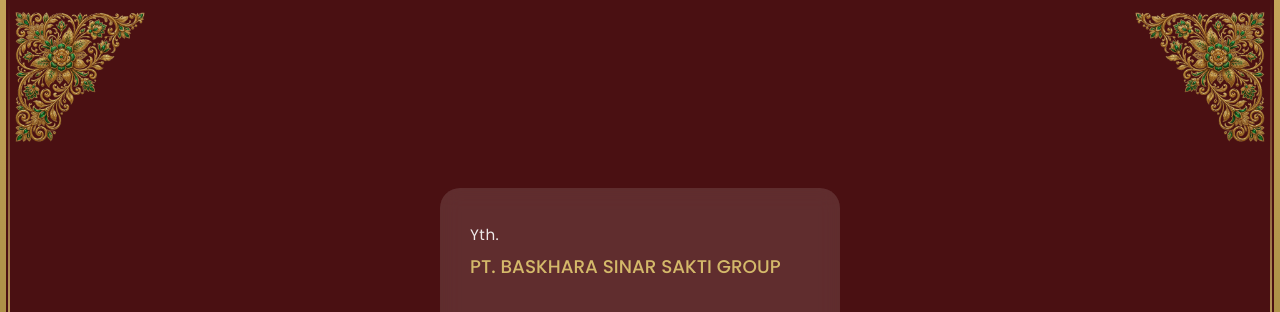
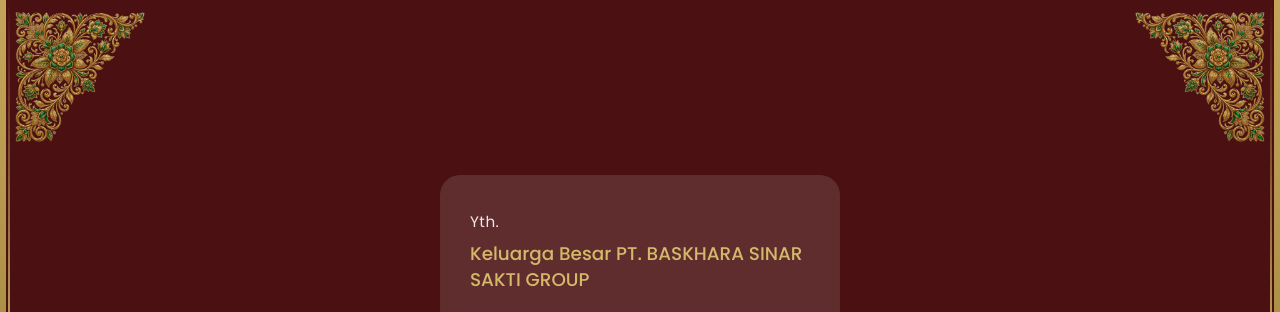
Before and after one commit to RickkZC/undangan-khitan-kenzo, a website: page kenzo-4.html in a window 1280 px wide. Shown: the part 803-1115 px from the top of the page. Drawn offline with nearby package versions, Linux system fonts and the light colour scheme; a web font is replaced by a local one.

Commit message:
chore: revise PT BASKHARA name to include Keluarga Besar

```diff
--- a/kenzo-4.html
+++ b/kenzo-4.html
@@ -48,7 +48,7 @@
         <div class="gold-border-right"></div>
         <div class="vip-opening-card anim-fade-in">
             <p class="vip-yth">Yth.</p>
-            <h2 class="vip-guest">PT. BASKHARA SINAR SAKTI GROUP</h2>
+            <h2 class="vip-guest">Keluarga Besar PT. BASKHARA SINAR SAKTI GROUP</h2>
             <div class="vip-divider"></div>
             <p class="vip-event">Undangan Walimatul Khitan</p>
             <h1 class="vip-name">Muhammad Kenzo<br>Al Barra</h1>
```
